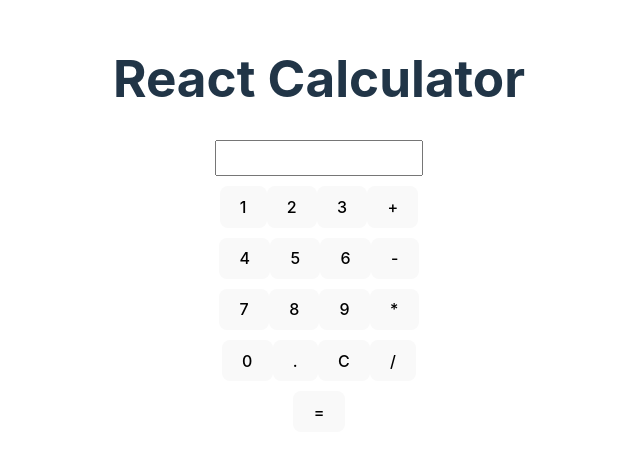
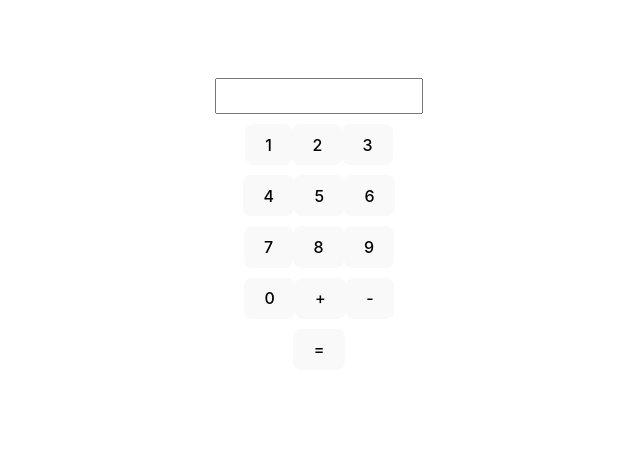
Before and after one commit to HadeelAlwadia/calculator, a React (Vite) app: page / in a window 1280 px wide. Shown: the part 176-630 px from the top of the page, without its empty margins (321-961 px from the left). Built offline with nearby package versions, Linux system fonts and the light colour scheme.

Commit message:
update on calcolator app

```diff
--- a/src/Components/calcolator.tsx
+++ b/src/Components/calcolator.tsx
@@ -1,5 +1,9 @@
-import React, { useState } from "react";
+import React, { ReactElement, useState } from "react";
 
+const drawElements = (elements: string[], handleClick: any): ReactElement[] => elements.
+  map((elemant: string) => <button onClick={() => handleClick(elemant)}>
+    {elemant}
+  </button>)
 const Calculator: React.FC = () => {
   const [input, setInput] = useState<string>("");
 
@@ -7,6 +11,7 @@ const Calculator: React.FC = () => {
   const handleClear = () => {
     setInput("");
   };
+
   const handleClick = (value: string) => {
     setInput((prevInput) => prevInput + value);
   };
@@ -21,12 +26,10 @@ const Calculator: React.FC = () => {
 
   return (
     <div style={{ padding: "20px", textAlign: "center" }}>
-      <h1>React Calculator</h1>
       <div>
         <input
           type="text"
           value={input}
-          readOnly
           style={{
             width: "200px",
             height: "30px",
@@ -36,28 +39,19 @@ const Calculator: React.FC = () => {
         />
       </div>
       <div style={{ marginTop: "10px" }}>
-        <button onClick={() => handleClick("1")}>1</button>
-        <button onClick={() => handleClick("2")}>2</button>
-        <button onClick={() => handleClick("3")}>3</button>
-        <button onClick={() => handleClick("+")}>+</button>
+        {drawElements(['1', '2', '3'], handleClick)}
       </div>
       <div style={{ marginTop: "10px" }}>
-        <button onClick={() => handleClick("4")}>4</button>
-        <button onClick={() => handleClick("5")}>5</button>
-        <button onClick={() => handleClick("6")}>6</button>
-        <button onClick={() => handleClick("-")}>-</button>
+      {drawElements(['4', '5', '6'], handleClick)}
+
       </div>
       <div style={{ marginTop: "10px" }}>
-        <button onClick={() => handleClick("7")}>7</button>
-        <button onClick={() => handleClick("8")}>8</button>
-        <button onClick={() => handleClick("9")}>9</button>
-        <button onClick={() => handleClick("*")}>*</button>
+      {drawElements(['7', '8', '9'], handleClick)}
       </div>
       <div style={{ marginTop: "10px" }}>
-        <button onClick={() => handleClick("0")}>0</button>
-        <button onClick={() => handleClick(".")}>.</button>
-        <button onClick={handleClear}>C</button>
-        <button onClick={() => handleClick("/")}>/</button>
+      {drawElements(['0', '+','-'], handleClick)}
+
+
       </div>
       <div style={{ marginTop: "10px" }}>
         <button onClick={handleCalculate}>=</button>
```
